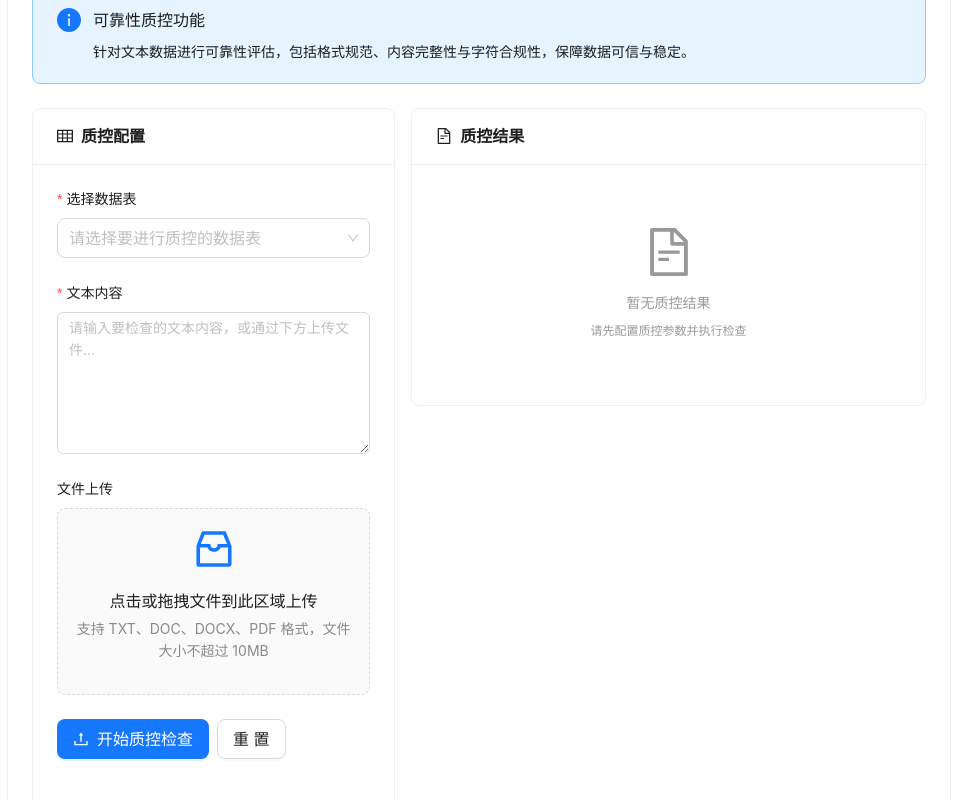
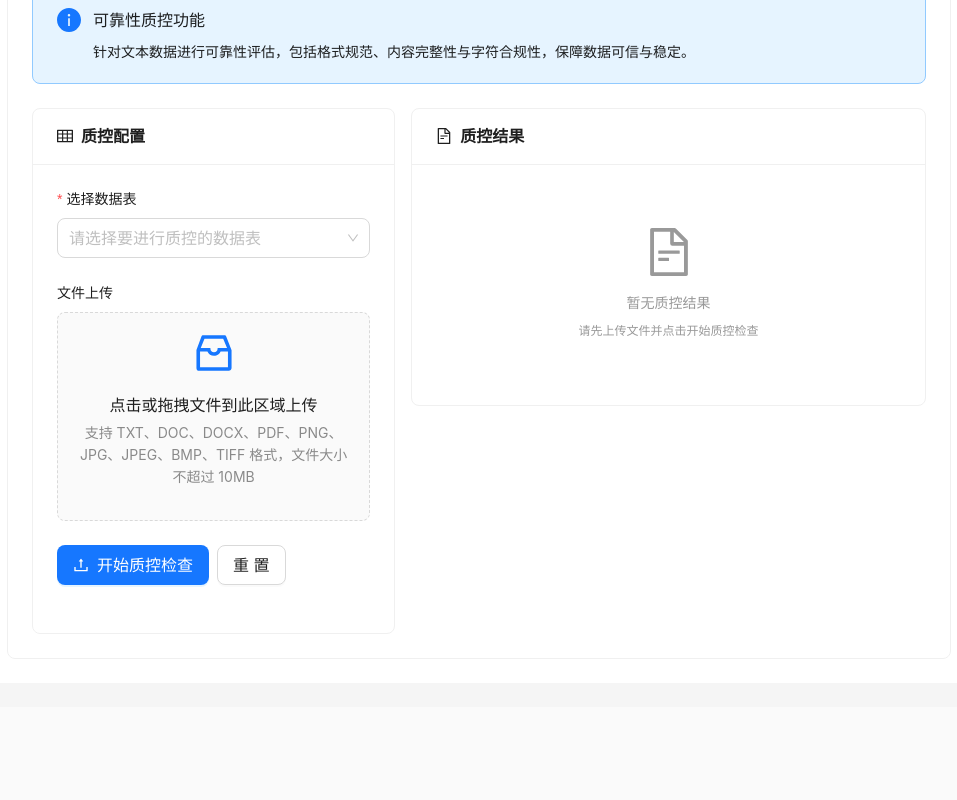
Before and after one commit to codeWuws/th-governance-web, a React (Vite) app: page /data-quality-control/integrated in a window 1280 px wide. Shown: the part 480-1280 px from the top of the page, without its empty margins (289-1246 px from the left). After the commit the page ends 1187 px from the top, so only its background shows below. Built offline with nearby package versions, Linux system fonts and the light colour scheme.

Commit message:
#FEAT: 修改可靠性质控页面

```diff
--- a/src/pages/DataQualityControl/CompletenessQualityControl.tsx
+++ b/src/pages/DataQualityControl/CompletenessQualityControl.tsx
@@ -87,7 +87,7 @@ const CompletenessQualityControl: React.FC = () => {
         { label: '诊疗信息表', value: 'medical' },
         { label: '检查检验表', value: 'examination' },
         { label: '药品处方表', value: 'prescription' },
-        { label: '手术记录表', value: 'surgery' },
+        { label: '手术信息表', value: 'surgery' },
     ]
 
     // 执行完整性检查
@@ -138,7 +138,7 @@ const CompletenessQualityControl: React.FC = () => {
                 {
                     key: '5',
                     tableName: 'surgery_record',
-                    tableComment: '手术记录表',
+                    tableComment: '手术信息表',
                     totalRecords: 15000,
                     completenessRate: 65.4,
                     incompleteRecords: 5190,
--- a/src/pages/DataQualityControl/TextQualityControl.tsx
+++ b/src/pages/DataQualityControl/TextQualityControl.tsx
@@ -1,25 +1,11 @@
 import { FileTextOutlined, InboxOutlined, TableOutlined, UploadOutlined } from '@ant-design/icons'
-import {
-    Alert,
-    Button,
-    Card,
-    Col,
-    Form,
-    Input,
-    Row,
-    Select,
-    Space,
-    Table,
-    Typography,
-    Upload,
-} from 'antd'
-import type { ColumnsType } from 'antd/es/table'
-import type { UploadProps } from 'antd/es/upload'
+import { Alert, Button, Card, Col, Form, Input, Row, Select, Space, Typography, Upload } from 'antd'
+import type { UploadFile, UploadProps } from 'antd/es/upload'
 import React, { useState } from 'react'
 import { logger } from '@/utils/logger'
 import uiMessage from '@/utils/uiMessage'
 
-const { Title, Text } = Typography
+const { Title, Text, Paragraph } = Typography
 const { TextArea } = Input
 const { Dragger } = Upload
 
@@ -33,13 +19,19 @@ interface QualityResult {
 
 interface TextQualityFormValues {
     targetTable: string
-    textContent: string
+    textContent?: string
+    uploadFile?: UploadFile<any>[]
 }
 
 const TextQualityControl: React.FC = () => {
     const [form] = Form.useForm()
     const [loading, setLoading] = useState(false)
-    const [qualityResults, setQualityResults] = useState<QualityResult[]>([])
+    const [qualityText, setQualityText] = useState<string>('')
+    const [imagePreviewUrl, setImagePreviewUrl] = useState<string>('')
+    const normFile = (e: any) => {
+        if (Array.isArray(e)) return e
+        return e?.fileList || []
+    }
 
     // 模拟表选项
     const tableOptions = [
@@ -47,23 +39,28 @@ const TextQualityControl: React.FC = () => {
         { label: '诊断信息表', value: 'diagnosis_info' },
         { label: '检查报告表', value: 'examination_report' },
         { label: '用药记录表', value: 'medication_record' },
-        { label: '手术记录表', value: 'surgery_record' },
+        { label: '手术信息表', value: 'surgery_record' },
     ]
 
-    // 文件上传配置
+    // 文件上传配置（支持文档与图片）
     const uploadProps: UploadProps = {
         name: 'file',
         multiple: false,
-        accept: '.txt,.doc,.docx,.pdf',
+        accept: '.txt,.doc,.docx,.pdf,.png,.jpg,.jpeg,.bmp,.tif,.tiff',
+        listType: 'text',
+        showUploadList: { showPreviewIcon: false },
+        maxCount: 1,
         beforeUpload: file => {
-            const isValidType =
+            const isDoc =
                 file.type === 'text/plain' ||
                 file.type === 'application/msword' ||
                 file.type ===
                     'application/vnd.openxmlformats-officedocument.wordprocessingml.document' ||
                 file.type === 'application/pdf'
-            if (!isValidType) {
-                uiMessage.error('只支持 TXT、DOC、DOCX、PDF 格式的文件！')
+            const isImage = file.type.startsWith('image/') ||
+                ['image/tiff', 'image/bmp'].includes(file.type)
+            if (!isDoc && !isImage) {
+                uiMessage.error('仅支持文本/文档或图片格式（TXT/DOC/DOCX/PDF/PNG/JPG/JPEG/BMP/TIFF）')
                 return false
             }
             const isLt10M = file.size / 1024 / 1024 < 10
@@ -74,13 +71,96 @@ const TextQualityControl: React.FC = () => {
             return false // 阻止自动上传
         },
         onChange: info => {
-            const { status } = info.file
-            if (status === 'done') {
-                uiMessage.success(`${info.file.name} 文件上传成功`)
-            } else if (status === 'error') {
-                uiMessage.error(`${info.file.name} 文件上传失败`)
+            const fileList = info.fileList || []
+            try {
+                form.setFieldsValue({ uploadFile: fileList })
+                form.validateFields(['uploadFile']).catch(() => {})
+            } catch {}
+            if (!fileList.length) setImagePreviewUrl('')
+        },
+        onPreview: async file => {
+            try {
+                const src = (file as any).thumbUrl || (file as any).url
+                if (src) {
+                    window.open(src, '_blank')
+                    return
+                }
+                const f = file.originFileObj as File | undefined
+                if (!f) return
+                const reader = new FileReader()
+                reader.onload = e => {
+                    const result = e.target?.result as string
+                    if (result) window.open(result, '_blank')
+                }
+                reader.readAsDataURL(f)
+            } catch {}
+        },
+    }
+
+    const extractTextFromImage = (file: File): Promise<string> => {
+        return new Promise(resolve => {
+            const reader = new FileReader()
+            reader.onload = () => {
+                setTimeout(() => {
+                    resolve('患者姓名: 张三\n诊断描述: 支气管炎\n医生签名: 缺失')
+                }, 1200)
             }
-        },
+            reader.readAsDataURL(file)
+        })
+    }
+
+    const extractTextFromDoc = (file: File): Promise<string> => {
+        return new Promise(resolve => {
+            const reader = new FileReader()
+            reader.onload = () => {
+                const content = '从文档提取的文本（示例）：\n患者姓名: 李四\n诊断描述: 肺炎\n医生签名: 王医生'
+                resolve(content)
+            }
+            // 尝试以文本读取；实际项目可接入后端解析
+            try {
+                reader.readAsText(file)
+            } catch {
+                reader.readAsArrayBuffer(file)
+            }
+        })
+    }
+
+    const fileToDataUrl = (file: File): Promise<string> => {
+        return new Promise(resolve => {
+            const reader = new FileReader()
+            reader.onload = e => resolve((e.target?.result as string) || '')
+            reader.readAsDataURL(file)
+        })
+    }
+
+    const buildTextQualityOutput = (_text: string, table?: string): string => {
+        if (table === 'surgery_record') {
+            return (
+                '经对手术信息表进行可靠性质控校验：病历摘要描述完整，手术前诊断为腰椎间盘突出（L3/4、L4/5、L5/S1），诊断依据MRI与体征一致；' +
+                '病情评估稳定，手术指征明确；拟行手术为经皮椎间盘镜切除术，麻醉方式为局麻+镇静；' +
+                '术前检验（Hb 153 g/L、APTT 30.1 s、HBsAg 阴性、RH 阴性）在可接受范围。字段格式规范、必填项完整、跨表关联一致，未发现明显异常；质控结果一致。'
+            )
+        }
+        return '经对上传内容进行可靠性质控校验，整体格式规范、内容完整、字符合规，未发现明显异常；质控结果一致。'
+    }
+
+    const exportTxt = (content: string, filename: string) => {
+        try {
+            if (!content.trim()) {
+                uiMessage.warning('暂无可导出的文本')
+                return
+            }
+            const blob = new Blob([content], { type: 'text/plain;charset=utf-8;' })
+            const url = window.URL.createObjectURL(blob)
+            const a = document.createElement('a')
+            a.href = url
+            a.download = filename
+            a.click()
+            window.URL.revokeObjectURL(url)
+            uiMessage.success('导出成功')
+        } catch {
+            uiMessage.error('导出失败，请重试')
+        }
     }
 
     // 执行质控检查
@@ -89,34 +169,31 @@ const TextQualityControl: React.FC = () => {
         try {
             // 模拟质控检查过程
             await new Promise(resolve => setTimeout(resolve, 2000))
+            const uploadList = _values.uploadFile || []
+            const firstFile = uploadList[0]?.originFileObj as File | undefined
 
-            // 模拟质控结果
-            const mockResults: QualityResult[] = [
-                {
-                    key: '1',
-                    field: '患者姓名',
-                    issue: '存在特殊字符',
-                    severity: 'medium',
-                    suggestion: '建议清理特殊字符，保持姓名格式统一',
-                },
-                {
-                    key: '2',
-                    field: '诊断描述',
-                    issue: '文本长度超出标准范围',
-                    severity: 'low',
-                    suggestion: '建议控制诊断描述在500字符以内',
-                },
-                {
-                    key: '3',
-                    field: '医生签名',
-                    issue: '缺少必要信息',
-                    severity: 'high',
-                    suggestion: '医生签名字段不能为空，需要完善',
-                },
-            ]
-
-            setQualityResults(mockResults)
-            uiMessage.success('文本质控检查完成！')
+            if (!firstFile) {
+                uiMessage.warning('请上传文件后再执行')
+                return
+            }
+            if (firstFile) {
+                const isImage = firstFile.type.startsWith('image/') ||
+                    ['image/tiff', 'image/bmp'].includes(firstFile.type)
+                if (isImage) {
+                    const previewUrl = await fileToDataUrl(firstFile)
+                    setImagePreviewUrl(previewUrl)
+                    const text = await extractTextFromImage(firstFile)
+                    const output = buildTextQualityOutput(text, _values.targetTable)
+                    setQualityText(output)
+                    uiMessage.success('图片解析并质控完成！')
+                } else {
+                    const text = await extractTextFromDoc(firstFile)
+                    const output = buildTextQualityOutput(text, _values.targetTable)
+                    setImagePreviewUrl('')
+                    setQualityText(output)
+                    uiMessage.success('文档解析并质控完成！')
+                }
+            }
         } catch (error) {
             logger.error('质控检查失败:', error instanceof Error ? error : new Error(String(error)))
             uiMessage.error('质控检查失败，请重试')
@@ -192,14 +269,7 @@ const TextQualityControl: React.FC = () => {
             <Row gutter={[16, 16]}>
                 {/* 左侧：质控配置 */}
                 <Col xs={24} lg={10}>
-                    <Card
-                        title={
-                            <>
-                                <TableOutlined style={{ marginRight: 8 }} />
-                                质控配置
-                            </>
-                        }
-                    >
+                    <Card title={<><TableOutlined style={{ marginRight: 8 }} />质控配置</>}>
                         <Form form={form} layout='vertical' onFinish={handleQualityCheck}>
                             <Form.Item
                                 label='选择数据表'
@@ -213,25 +283,32 @@ const TextQualityControl: React.FC = () => {
                                 />
                             </Form.Item>
 
+
+
                             <Form.Item
-                                label='文本内容'
-                                name='textContent'
-                                rules={[{ required: true, message: '请输入文本内容或上传文件' }]}
+                                name='uploadFile'
+                                label='文件上传'
+                                valuePropName='fileList'
+                                getValueFromEvent={normFile}
+                                rules={[
+                                    {
+                                        validator: async (_rule, value) => {
+                                            const hasFile = Array.isArray(value) && value.length > 0
+                                            if (!hasFile) {
+                                                return Promise.reject('请上传文件')
+                                            }
+                                            return Promise.resolve()
+                                        },
+                                    },
+                                ]}
                             >
-                                <TextArea
-                                    rows={6}
-                                    placeholder='请输入要检查的文本内容，或通过下方上传文件...'
-                                />
-                            </Form.Item>
-
-                            <Form.Item label='文件上传'>
                                 <Dragger {...uploadProps}>
                                     <p className='ant-upload-drag-icon'>
                                         <InboxOutlined />
                                     </p>
                                     <p className='ant-upload-text'>点击或拖拽文件到此区域上传</p>
                                     <p className='ant-upload-hint'>
-                                        支持 TXT、DOC、DOCX、PDF 格式，文件大小不超过 10MB
+                                        支持 TXT、DOC、DOCX、PDF、PNG、JPG、JPEG、BMP、TIFF 格式，文件大小不超过 10MB
                                     </p>
                                 </Dragger>
                             </Form.Item>
@@ -258,33 +335,35 @@ const TextQualityControl: React.FC = () => {
 
                 {/* 右侧：质控结果 */}
                 <Col xs={24} lg={14}>
-                    <Card
-                        title={
-                            <>
-                                <FileTextOutlined style={{ marginRight: 8 }} />
-                                质控结果
-                            </>
-                        }
-                        extra={
-                            qualityResults.length > 0 && (
-                                <Text type='secondary'>共发现 {qualityResults.length} 个问题</Text>
-                            )
-                        }
-                    >
-                        {qualityResults.length > 0 ? (
-                            <Table
-                                columns={columns}
-                                dataSource={qualityResults}
-                                pagination={false}
-                                size='middle'
-                                scroll={{ x: 600 }}
-                            />
+                    <Card title={<><FileTextOutlined style={{ marginRight: 8 }} />质控结果</>}>
+                        {qualityText ? (
+                            <div>
+                                {imagePreviewUrl && (
+                                    <div style={{ marginBottom: 16 }}>
+                                        <img
+                                            src={imagePreviewUrl}
+                                            alt='预览图'
+                                            style={{
+                                                width: '100%',
+                                                maxHeight: 480,
+                                                objectFit: 'contain',
+                                                border: '1px solid #f0f0f0',
+                                                borderRadius: 8,
+                                            }}
+                                        />
+                                    </div>
+                                )}
+                                <Paragraph style={{ whiteSpace: 'pre-wrap' }}>{qualityText}</Paragraph>
+                                <Space>
+                                    <Button onClick={() => exportTxt(qualityText, '可靠性质控_结果.txt')}>导出文本</Button>
+                                </Space>
+                            </div>
                         ) : (
                             <div style={{ textAlign: 'center', padding: '40px 0', color: '#999' }}>
                                 <FileTextOutlined style={{ fontSize: 48, marginBottom: 16 }} />
                                 <div>暂无质控结果</div>
                                 <div style={{ fontSize: 12, marginTop: 8 }}>
-                                    请先配置质控参数并执行检查
+                                    请先上传文件并点击开始质控检查
                                 </div>
                             </div>
                         )}
```
